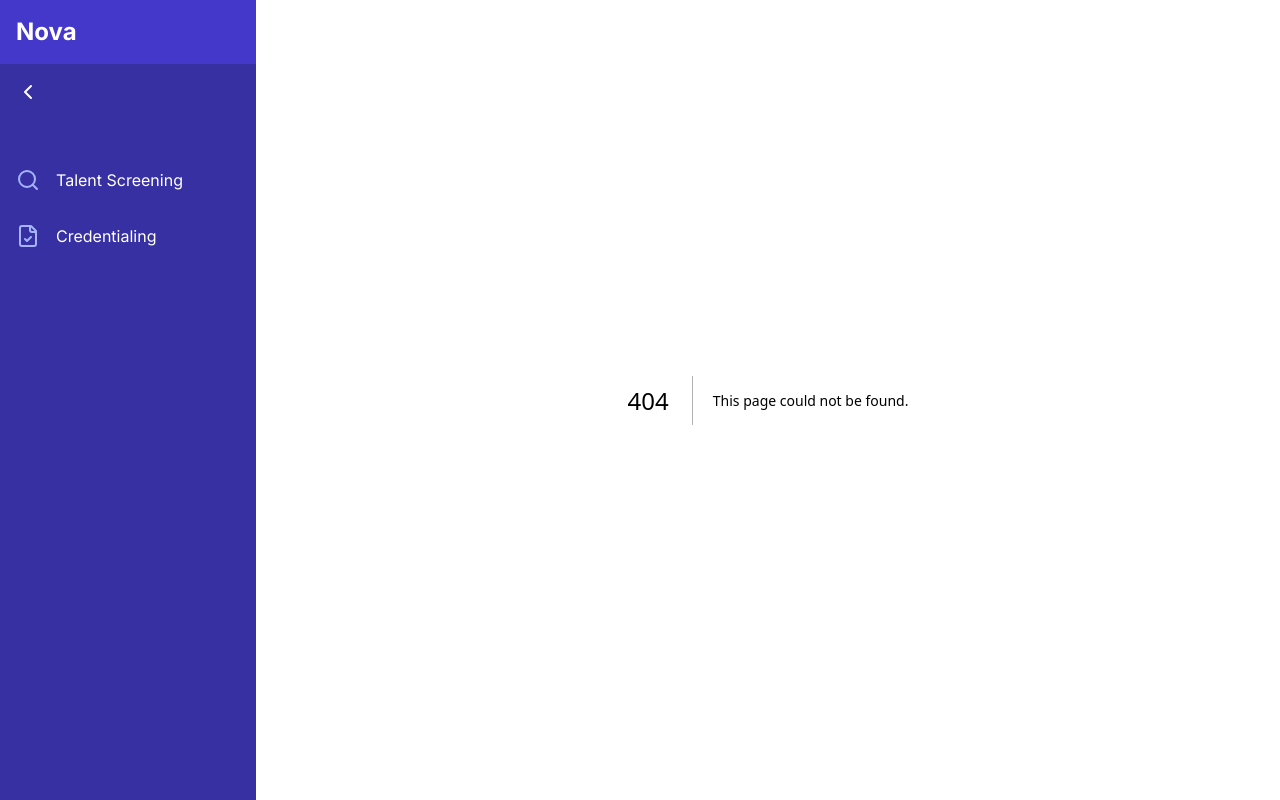
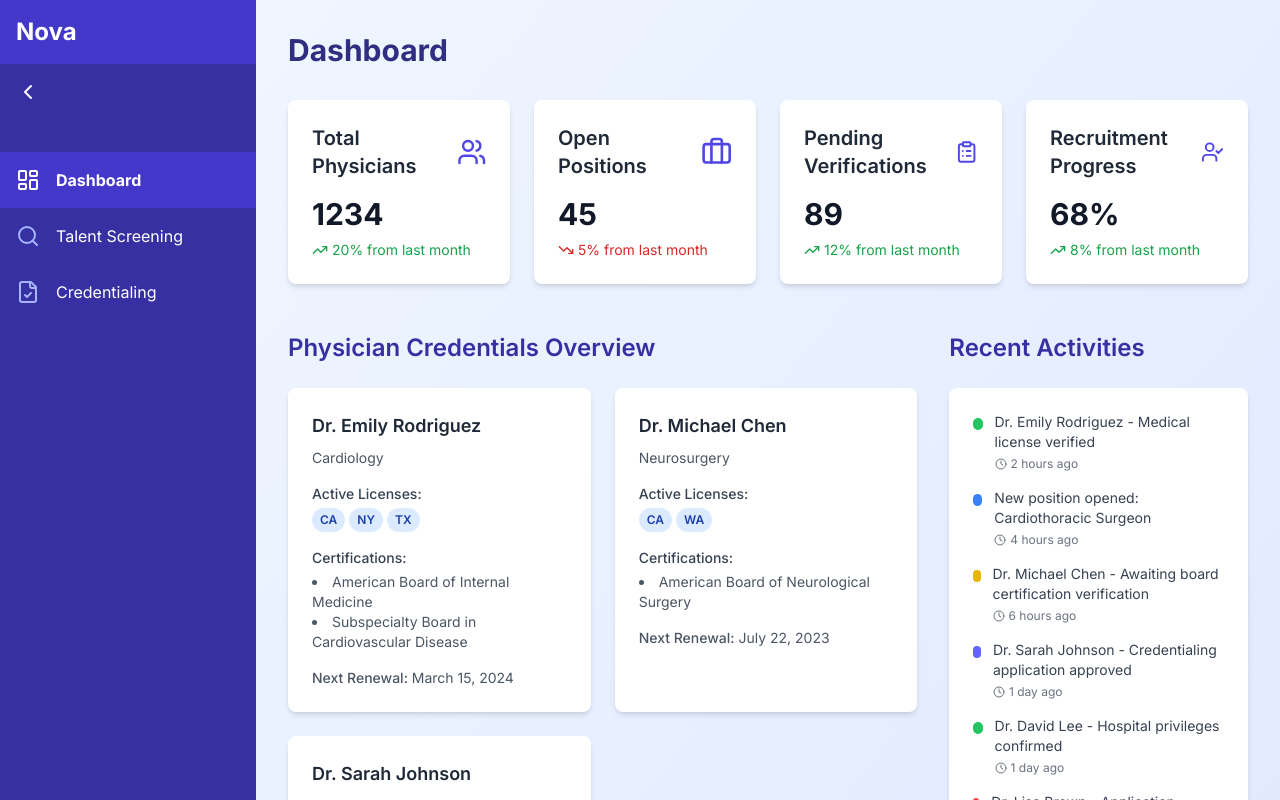
Before and after one commit to Damilare06/healthcare_intelligence, a Next.js app: page /dashboard in a window 1280 px wide. Before the commit this address had no page. Shown: the top 800 px of the page. Built offline with nearby package versions, Linux system fonts and the light colour scheme.

Commit message:
recent activities also works

```diff
--- /dev/null
+++ b/src/app/dashboard/page.tsx
@@ -0,0 +1,180 @@
+'use client'
+
+import React from 'react';
+import { TrendingUp, TrendingDown, Briefcase, UserCheck, ClipboardList, Users, Clock } from 'lucide-react';
+
+interface MetricCardProps {
+  title: string;
+  value: string | number;
+  change: number;
+  icon: React.ElementType;
+}
+
+const MetricCard: React.FC<MetricCardProps> = ({ title, value, change, icon: Icon }) => {
+  const isPositive = change >= 0;
+  return (
+    <div className="bg-white p-6 rounded-lg shadow-md">
+      <div className="flex items-center justify-between mb-4">
+        <h2 className="text-xl font-semibold text-gray-800">{title}</h2>
+        <Icon className="w-8 h-8 text-indigo-600" />
+      </div>
+      <p className="text-3xl font-bold text-gray-900 mb-2">{value}</p>
+      <p className={`text-sm ${isPositive ? 'text-green-600' : 'text-red-600'} flex items-center`}>
+        {isPositive ? <TrendingUp className="w-4 h-4 mr-1" /> : <TrendingDown className="w-4 h-4 mr-1" />}
+        {Math.abs(change)}% from last month
+      </p>
+    </div>
+  );
+};
+
+interface CredentialCardProps {
+  name: string;
+  specialty: string;
+  activeLicenses: string[];
+  certifications: string[];
+  nextRenewal: string;
+}
+
+const CredentialCard: React.FC<CredentialCardProps> = ({ name, specialty, activeLicenses, certifications, nextRenewal }) => {
+  return (
+    <div className="bg-white p-6 rounded-lg shadow-md">
+      <h3 className="text-lg font-semibold text-gray-800 mb-2">{name}</h3>
+      <p className="text-sm text-gray-600 mb-4">{specialty}</p>
+      <div className="mb-4">
+        <h4 className="text-sm font-medium text-gray-700 mb-1">Active Licenses:</h4>
+        <div className="flex flex-wrap gap-1">
+          {activeLicenses.map((license, index) => (
+            <span key={index} className="px-2 py-1 text-xs font-semibold rounded-full bg-blue-100 text-blue-800">
+              {license}
+            </span>
+          ))}
+        </div>
+      </div>
+      <div className="mb-4">
+        <h4 className="text-sm font-medium text-gray-700 mb-1">Certifications:</h4>
+        <ul className="list-disc list-inside text-sm text-gray-600">
+          {certifications.map((cert, index) => (
+            <li key={index}>{cert}</li>
+          ))}
+        </ul>
+      </div>
+      <p className="text-sm text-gray-600">
+        <span className="font-medium">Next Renewal:</span> {nextRenewal}
+      </p>
+    </div>
+  );
+};
+
+interface ActivityItem {
+  id: number;
+  type: 'verification' | 'new-position' | 'pending' | 'approval' | 'rejection';
+  description: string;
+  timestamp: string;
+}
+
+const ActivityList: React.FC<{ activities: ActivityItem[] }> = ({ activities }) => {
+  const getActivityColor = (type: ActivityItem['type']) => {
+    switch (type) {
+      case 'verification': return 'bg-green-500';
+      case 'new-position': return 'bg-blue-500';
+      case 'pending': return 'bg-yellow-500';
+      case 'approval': return 'bg-indigo-500';
+      case 'rejection': return 'bg-red-500';
+      default: return 'bg-gray-500';
+    }
+  };
+
+  return (
+    <div className="bg-white rounded-lg shadow-md p-6">
+      <ul className="space-y-4">
+        {activities.map((activity) => (
+          <li key={activity.id} className="flex items-start">
+            <span className={`w-3 h-3 rounded-full mt-1.5 mr-3 ${getActivityColor(activity.type)}`}></span>
+            <div className="flex-grow">
+              <p className="text-sm text-gray-700">{activity.description}</p>
+              <p className="text-xs text-gray-500 mt-1 flex items-center">
+                <Clock className="w-3 h-3 mr-1" />
+                {activity.timestamp}
+              </p>
+            </div>
+          </li>
+        ))}
+      </ul>
+    </div>
+  );
+};
+
+export default function DashboardPage() {
+  const metrics = [
+    { title: 'Total Physicians', value: 1234, change: 20, icon: Users },
+    { title: 'Open Positions', value: 45, change: -5, icon: Briefcase },
+    { title: 'Pending Verifications', value: 89, change: 12, icon: ClipboardList },
+    { title: 'Recruitment Progress', value: '68%', change: 8, icon: UserCheck },
+  ];
+
+  const credentialDetails = [
+    {
+      name: 'Dr. Emily Rodriguez',
+      specialty: 'Cardiology',
+      activeLicenses: ['CA', 'NY', 'TX'],
+      certifications: ['American Board of Internal Medicine', 'Subspecialty Board in Cardiovascular Disease'],
+      nextRenewal: 'March 15, 2024',
+    },
+    {
+      name: 'Dr. Michael Chen',
+      specialty: 'Neurosurgery',
+      activeLicenses: ['CA', 'WA'],
+      certifications: ['American Board of Neurological Surgery'],
+      nextRenewal: 'July 22, 2023',
+    },
+    {
+      name: 'Dr. Sarah Johnson',
+      specialty: 'Pediatrics',
+      activeLicenses: ['NY', 'NJ', 'PA'],
+      certifications: ['American Board of Pediatrics', 'Subspecialty Board in Pediatric Emergency Medicine'],
+      nextRenewal: 'November 30, 2023',
+    },
+  ];
+
+  const recentActivities: ActivityItem[] = [
+    { id: 1, type: 'verification', description: 'Dr. Emily Rodriguez - Medical license verified', timestamp: '2 hours ago' },
+    { id: 2, type: 'new-position', description: 'New position opened: Cardiothoracic Surgeon', timestamp: '4 hours ago' },
+    { id: 3, type: 'pending', description: 'Dr. Michael Chen - Awaiting board certification verification', timestamp: '6 hours ago' },
+    { id: 4, type: 'approval', description: 'Dr. Sarah Johnson - Credentialing application approved', timestamp: '1 day ago' },
+    { id: 5, type: 'verification', description: 'Dr. David Lee - Hospital privileges confirmed', timestamp: '1 day ago' },
+    { id: 6, type: 'rejection', description: 'Dr. Lisa Brown - Application rejected due to incomplete documentation', timestamp: '2 days ago' },
+    { id: 7, type: 'new-position', description: 'New position opened: Pediatric Neurologist', timestamp: '2 days ago' },
+    { id: 8, type: 'verification', description: 'Dr. James Wilson - DEA license verified', timestamp: '3 days ago' },
+    { id: 9, type: 'pending', description: 'Dr. Maria Garcia - Pending background check results', timestamp: '3 days ago' },
+    { id: 10, type: 'approval', description: 'Dr. Robert Kim - Granted temporary privileges', timestamp: '4 days ago' },
+  ];
+
+  return (
+    <div className="min-h-screen bg-gradient-to-br from-blue-50 to-indigo-100 p-8">
+      <div className="max-w-7xl mx-auto">
+        <h1 className="text-3xl font-bold mb-8 text-indigo-900">Dashboard</h1>
+
+        <div className="grid grid-cols-1 md:grid-cols-2 lg:grid-cols-4 gap-6 mb-12">
+          {metrics.map((metric, index) => (
+            <MetricCard key={index} {...metric} />
+          ))}
+        </div>
+
+        <div className="grid grid-cols-1 lg:grid-cols-3 gap-8">
+          <div className="lg:col-span-2">
+            <h2 className="text-2xl font-semibold mb-6 text-indigo-800">Physician Credentials Overview</h2>
+            <div className="grid grid-cols-1 md:grid-cols-2 gap-6">
+              {credentialDetails.map((detail, index) => (
+                <CredentialCard key={index} {...detail} />
+              ))}
+            </div>
+          </div>
+          <div className="lg:col-span-1">
+            <h2 className="text-2xl font-semibold mb-6 text-indigo-800">Recent Activities</h2>
+            <ActivityList activities={recentActivities} />
+          </div>
+        </div>
+      </div>
+    </div>
+  );
+}
--- a/src/components/Sidebar.tsx
+++ b/src/components/Sidebar.tsx
@@ -1,5 +1,5 @@
 import React from 'react';
-import { ChevronLeft, ChevronRight, Search, FileCheck } from 'lucide-react';
+import { ChevronLeft, ChevronRight, Search, FileCheck, LayoutDashboard } from 'lucide-react';
 import Link from 'next/link';
 import { usePathname } from 'next/navigation';
 
@@ -12,6 +12,7 @@ const Sidebar: React.FC<SidebarProps> = ({ isOpen, toggleSidebar }) => {
   const pathname = usePathname();
 
   const sidebarItems = [
+    { id: 'dashboard', label: 'Dashboard', icon: LayoutDashboard, href: '/dashboard' },
     { id: 'talent-screening', label: 'Talent Screening', icon: Search, href: '/talent-screening' },
     { id: 'credentialing', label: 'Credentialing', icon: FileCheck, href: '/credentialing' },
     // ... (other items)
```
